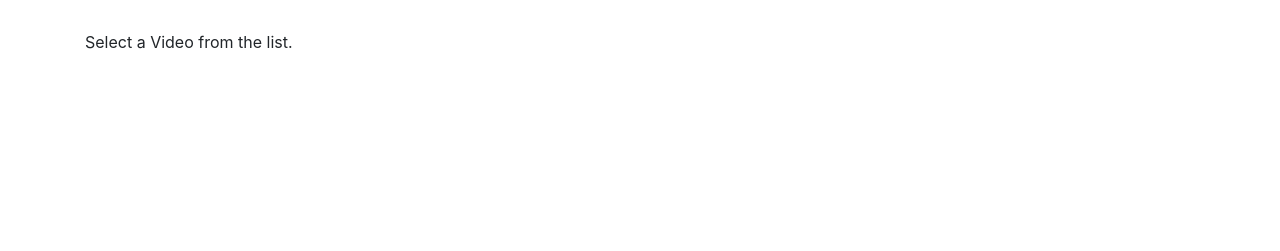
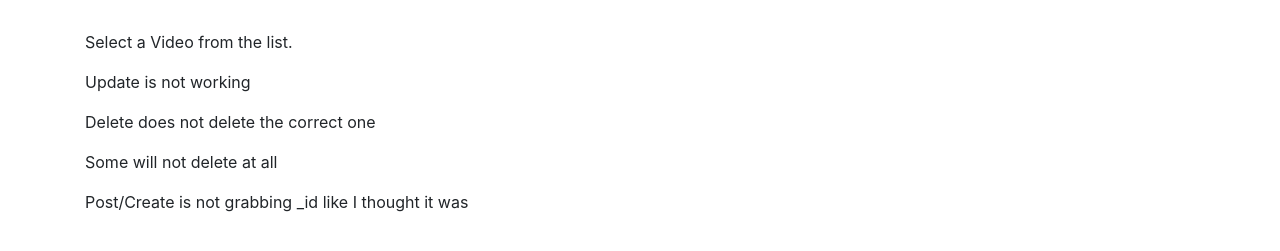
Before and after one commit to markwartman1/Video-Player, an Angular app: page /videos in a window 1280 px wide. Shown: the part 175-426 px from the top of the page. Built offline with nearby package versions, Linux system fonts and the light colour scheme; no server answers.

Commit message:
Debug advancement

```diff
--- a/src/app/video-detail/video-detail.component.html
+++ b/src/app/video-detail/video-detail.component.html
@@ -46,7 +46,14 @@
         </div>
     </div>
 
-    <div style="margin-top: 125px;">
-        <p [hidden]="video">Select a Video from the list.</p>
-    </div>
+
 </form>
+
+<div style="margin-top: 125px;">
+    <p [hidden]="video">Select a Video from the list.</p>
+</div>
+
+<p>Update is not working</p>
+<p>Delete does not delete the correct one</p>
+<p>Some will not delete at all</p>
+<p>Post/Create is not grabbing _id like I thought it was</p>
--- a/src/app/video-detail/video-detail.component.ts
+++ b/src/app/video-detail/video-detail.component.ts
@@ -33,7 +33,7 @@ export class VideoDetailComponent implements OnInit {
     // if it said CANCEL & pressed CANCEL
     if(!this.update){
       this.btnName = "UPDATE";
-      //this.video = null;                This is was recently changed 1/24 11:11 AM
+      this.video = null;                //This is was recently changed 1/24 11:11 AM
     }else {
       this.btnName = "CANCEL";
     }
@@ -61,7 +61,7 @@ export class VideoDetailComponent implements OnInit {
       console.log("from video-detail onSubmitVideo() component Keep_id is: " + this.keep_id);
       console.log("from video-detail onSubmitVideo() component id is: " + video._id);
       this.videoService.updateVideo(video);
-      //this.updateOrSave();                            uncomment this ....................
+      this.updateOrSave();                            //uncomment this ....................
     }
   }
 
```
Also changed, not shown: 1 other file (tests, documents, lock files or other folders).
